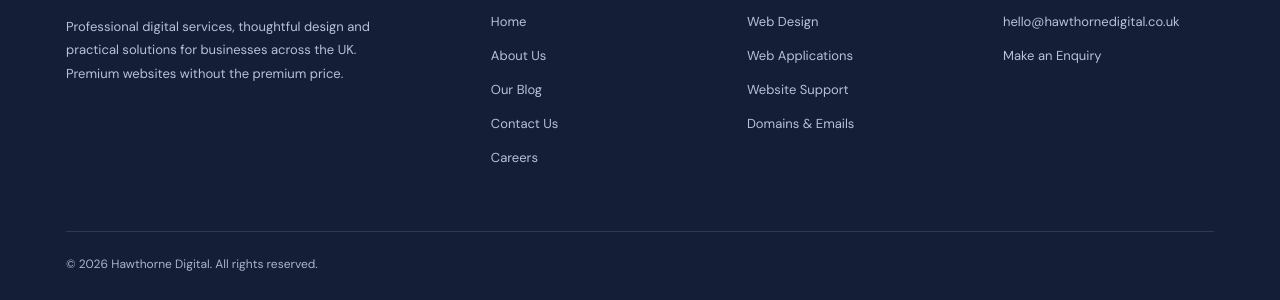
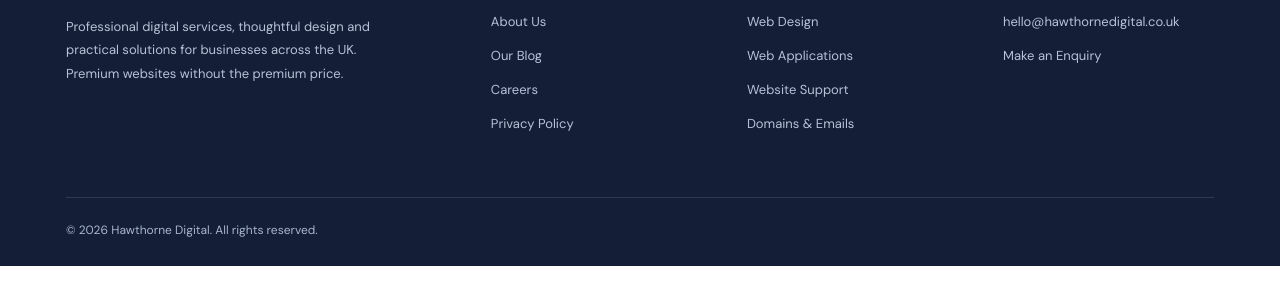
Before and after one commit to HawthorneDigital/HawthorneDigital, a plain HTML site: page hosting/index.html in a window 1280 px wide. Shown: the part 6258-6558 px from the top of the page. After the commit the page ends 6524 px from the top, so only its background shows below. Drawn offline with Linux system fonts and the light colour scheme.

Commit message:
Update footer links in index.html
Removed 'Home' and 'Contact Us' links from footer, added 'Privacy Policy' link.

```diff
--- a/hosting/index.html
+++ b/hosting/index.html
@@ -2032,9 +2032,6 @@ h1,h2,h3{
             <div class="footer-col">
                 <h4>Explore</h4>
 
-                <a href="https://www.hawthornedigital.co.uk/">
-                    Home
-                </a>
 
                 <a href="https://www.hawthornedigital.co.uk/about">
                     About Us
@@ -2044,13 +2041,14 @@ h1,h2,h3{
                     Our Blog
                 </a>
 
-                <a href="https://www.hawthornedigital.co.uk/contact">
-                    Contact Us
-                </a>
-
                 <a href="https://careers.hawthornedigital.co.uk/">
                     Careers
                 </a>
+
+              <a href="https://www.hawthornedigital.co.uk/privacy-policy">
+                    Privacy Policy
+                </a>
+
             </div>
 
             <div class="footer-col">
```
